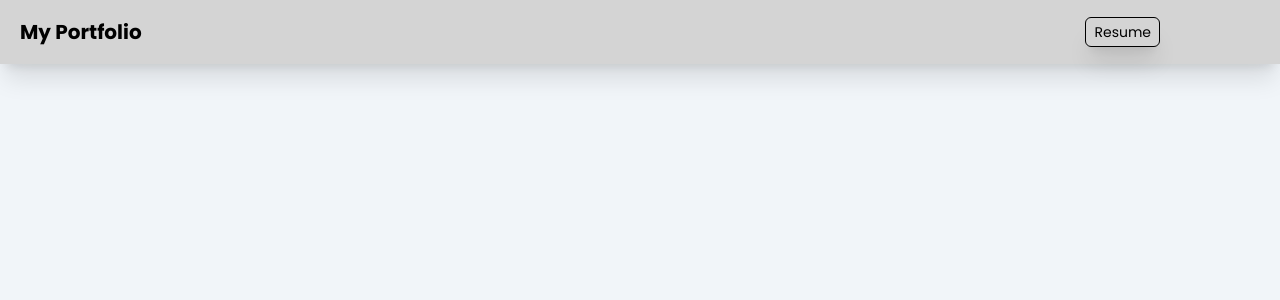
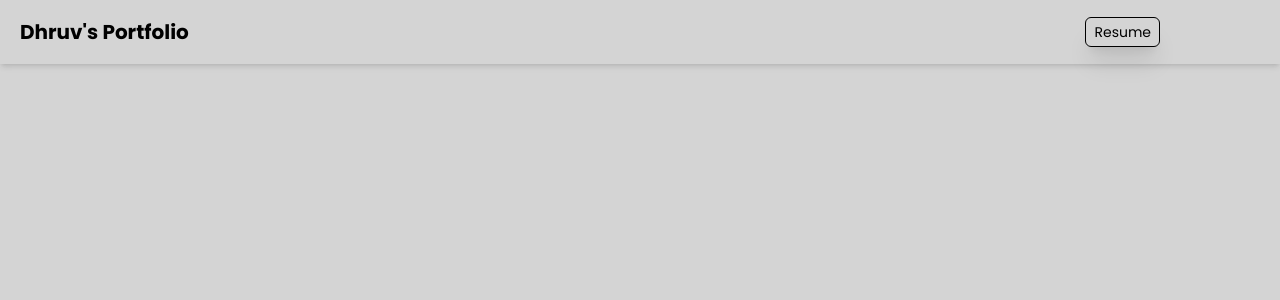
Before and after one commit to VurhD-B/Portfolio, a Next.js app: page / in a window 1280 px wide. Shown: the top 300 px of the page. Built offline with nearby package versions, Linux system fonts and the light colour scheme; some icons are missing.

Commit message:
Some cleanup and background changes

```diff
--- a/app/layout.tsx
+++ b/app/layout.tsx
@@ -14,7 +14,7 @@ export default function RootLayout({
 }) {
   return (
     <html lang="en">
-      <body className='bg-slate-100'>
+      <body className='bg-neutral-300'>
         <Navbar />
         {children}
       </body>
--- a/components/Navbar.tsx
+++ b/components/Navbar.tsx
@@ -6,8 +6,8 @@ type Props = {}
 
 const Navbar = (props: Props) => {
     return (
-        <div className='flex items-center justify-between w-full h-16 bg-neutral-300 shadow-xl px-5'>
-            <h1 className='font-bold text-xl'>My Portfolio</h1>
+        <div className='flex items-center justify-between w-full h-16 bg-neutral-300 shadow-md px-5'>
+            <h1 className='font-bold text-xl'>Dhruv's Portfolio</h1>
             <div className='flex gap-5 items-center'>
                 <button className='button'>
                     Resume
```
